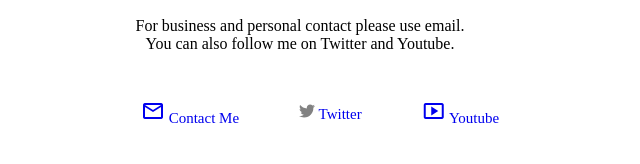
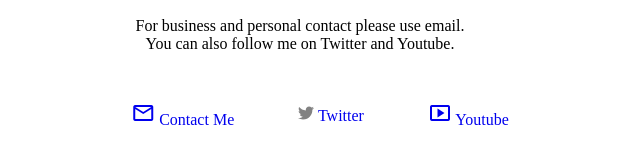
Before and after one commit to zephyrusgreene/zephyrusgreene.github.io, a plain HTML site: page index.html in a window 1280 px wide. Shown: the part 1385-1549 px from the top of the page, 340-980 px from the left. Drawn offline with nearby package versions, Linux system fonts and the light colour scheme.

Commit message:
adjust icon

```diff
--- a/index.css
+++ b/index.css
@@ -74,14 +74,14 @@ a {
 }
 
 .icon-twitter {
-	max-height: 16px;
-	max-width: 16px;
+	max-height: 1em;
+	max-width: 1em;
 	font-size: 1em;
 }
 
 li {
 	list-style: none;
-	font-size: 15px;
+	font-size: 1em;
 	padding: 2em;
 }
 
--- a/index.html
+++ b/index.html
@@ -1,6 +1,9 @@
 <head>
 	<link rel="stylesheet" href="index.css">
 	<link rel="stylesheet" href="https://fonts.googleapis.com/css2?family=Material+Symbols+Outlined:opsz,wght,FILL,GRAD@24,400,0,0" />
+	<meta name="viewport" content="width=device-width, initial-scale=1" />
+
+
 	<title>Zephyr's Portfolio</title>
 </head>
 
@@ -12,7 +15,7 @@
 		<div>
 			<a href="https://www.github.com/zephyrusgreene">
 				<span>
-					<svg width="64" height="64" viewBox="0 0 16 16">
+					<svg width="4em" height="4em" viewBox="0 0 16 16">
 					  <path fill="#828282" d="M7.999,0.431c-4.285,0-7.76,3.474-7.76,7.761 c0,3.428,2.223,6.337,5.307,7.363c0.388,0.071,0.53-0.168,0.53-0.374c0-0.184-0.007-0.672-0.01-1.32 c-2.159,0.469-2.614-1.04-2.614-1.04c-0.353-0.896-0.862-1.135-0.862-1.135c-0.705-0.481,0.053-0.472,0.053-0.472 c0.779,0.055,1.189,0.8,1.189,0.8c0.692,1.186,1.816,0.843,2.258,0.645c0.071-0.502,0.271-0.843,0.493-1.037 C4.86,11.425,3.049,10.76,3.049,7.786c0-0.847,0.302-1.54,0.799-2.082C3.768,5.507,3.501,4.718,3.924,3.65 c0,0,0.652-0.209,2.134,0.796C6.677,4.273,7.34,4.187,8,4.184c0.659,0.003,1.323,0.089,1.943,0.261 c1.482-1.004,2.132-0.796,2.132-0.796c0.423,1.068,0.157,1.857,0.077,2.054c0.497,0.542,0.798,1.235,0.798,2.082 c0,2.981-1.814,3.637-3.543,3.829c0.279,0.24,0.527,0.713,0.527,1.437c0,1.037-0.01,1.874-0.01,2.129 c0,0.208,0.14,0.449,0.534,0.373c3.081-1.028,5.302-3.935,5.302-7.362C15.76,3.906,12.285,0.431,7.999,0.431z"></path>
 					</svg>
 				</span>
@@ -27,7 +30,6 @@
 			<div>I love to code and see a project come to fruition.</div>
 			<div>I enjoy learning new things. And I really like pizza.</div>
 		</div>
-	</div>
 	</div>
 
 	<img src="content/salt_background.png" alt="salt" style="max-width: 100vw;">
```
